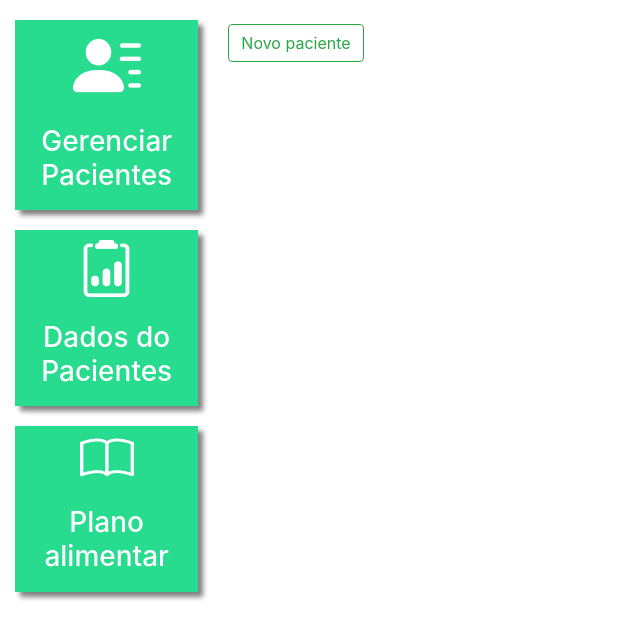
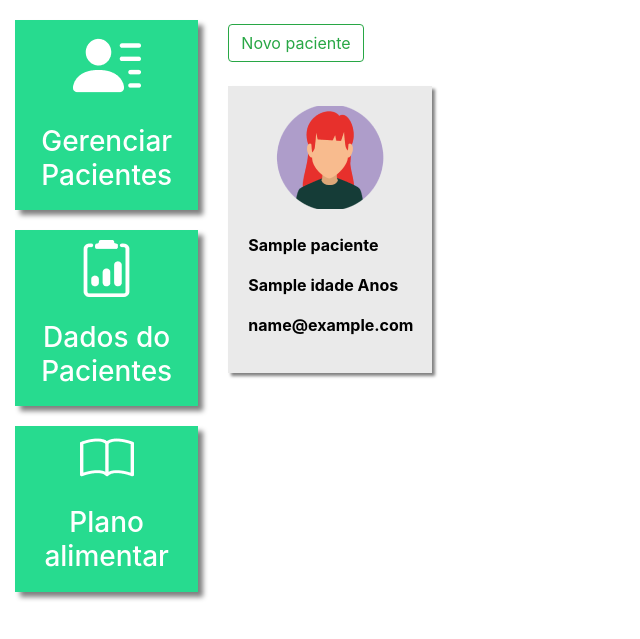
Before and after one commit to DiegoDeJesuss/NUTRI-LAB, a Django app: template plataforma/templates/pacientes.html in a window 1280 px wide. Shown: the top 639 px of the page, without its empty margins (0-640 px from the left). Run offline with Django 5.2, Linux system fonts and the light colour scheme; the template is opened without the code that fills it: most values are stand-ins (such as "Sample title", 1, 10 or a date in 2020).

Commit message:
cadastrando usuarios

```diff
--- a/plataforma/templates/pacientes.html
+++ b/plataforma/templates/pacientes.html
@@ -18,6 +18,38 @@
         Novo paciente
     </button>
 
+    <br>
+    <br>
+
+    <!-- A SOLUÇÃO ESTÁ AQUI: A div 'row' agora engloba todos os cards -->
+    <div class="row">
+
+        {% for paciente in pacientes %}
+            <div class="col-md-4 mb-4">
+                <a href="#" class="link-hover">
+                    <div class="card-paciente">
+                        <div class="foto-perfil">
+                            {% if paciente.sexo == "M" %}
+                                <img src="{% static 'plataforma/img/perfil2.png' %}">
+                            {% else %}
+                                <img src="{% static 'plataforma/img/perfil1.png' %}">
+                            {% endif %}
+                        </div>
+                        <br>
+                        <p class="dados">{{ paciente.nome }}</p>
+                        <p class="dados">{{ paciente.idade }} Anos</p>
+                        <p class="dados">{{ paciente.email }}</p>
+                    </div>
+                </a>
+            </div>
+        {% endfor %}
+
+
+    </div>
+
+    </div>
+
+    <!-- Modal -->
     <div class="modal fade" id="modal" tabindex="-1" role="dialog" aria-labelledby="exampleModalLabel" aria-hidden="true">
         <div class="modal-dialog" role="document">
             <div class="modal-content">
--- a/plataforma/views.py
+++ b/plataforma/views.py
@@ -10,7 +10,8 @@ from .models import Pacientes
 @login_required(login_url='/auth/logar/')
 def pacientes(request):
     if request.method == "GET":
-        return render(request, 'pacientes.html')
+        pacientes = Pacientes.objects.filter(nutri=request.user)
+        return render(request, 'pacientes.html', {'pacientes': pacientes})
 
     elif request.method == "POST":
         nome = request.POST.get('nome')
```
Also changed, not shown: db.sqlite3.
